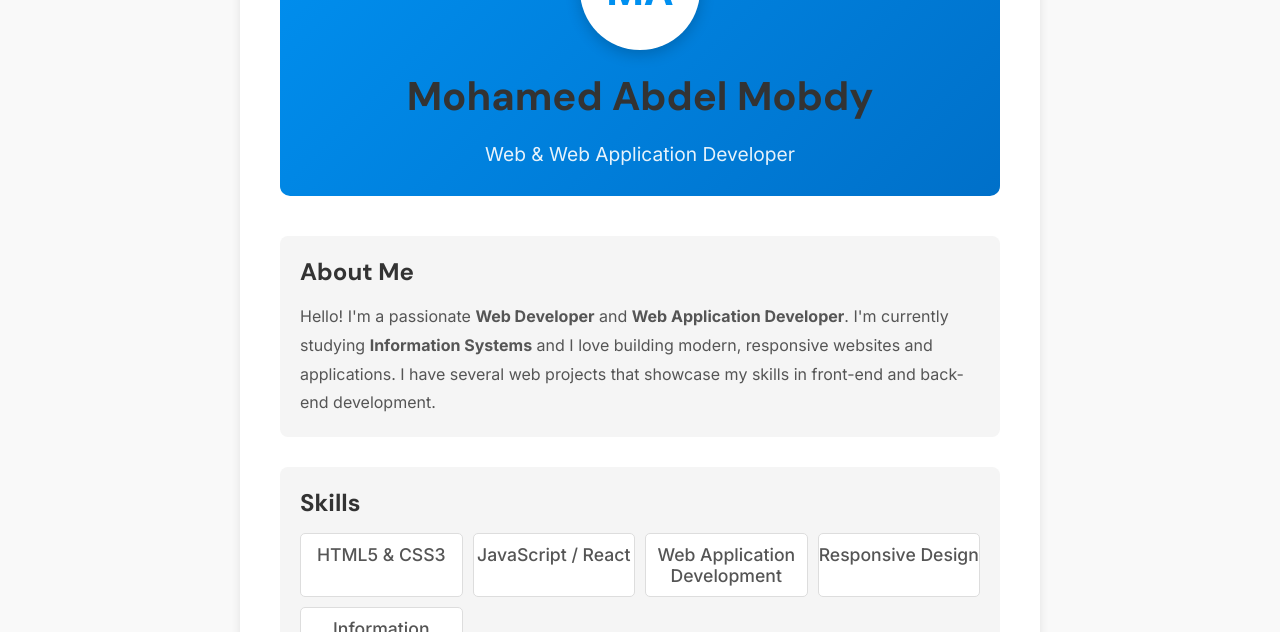
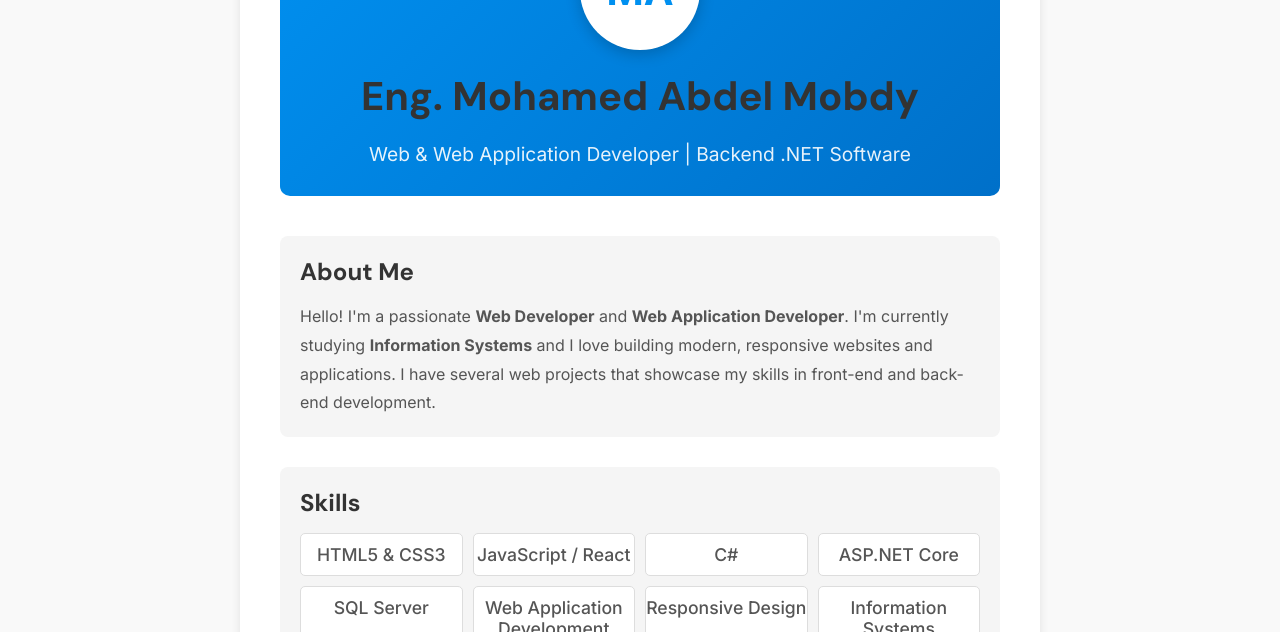
Before and after one commit to abdlmobdy868-design/my-comrs-stor, a React (Vite) app: page /about in a window 1280 px wide. Shown: the part 320-952 px from the top of the page. Built offline with nearby package versions, Linux system fonts and the light colour scheme; no server answers.

Commit message:
add Eng title and backend skills

```diff
--- a/about.jsx
+++ b/about.jsx
@@ -10,8 +10,8 @@ function About() {
           <div className="profile-image">
             <div className="profile-avatar">MA</div>
           </div>
-          <h1>Mohamed Abdel Mobdy</h1>
-          <p className="profile-title">Web & Web Application Developer</p>
+          <h1>Eng. Mohamed Abdel Mobdy</h1>
+          <p className="profile-title">Web & Web Application Developer | Backend .NET Software</p>
         </div>
 
         <div className="about-section">
@@ -28,7 +28,9 @@ function About() {
           <ul className="skills-list">
             <li>HTML5 & CSS3</li>
             <li>JavaScript / React</li>
-
+            <li>C#</li>
+            <li>ASP.NET Core</li>
+            <li>SQL Server</li>
             <li>Web Application Development</li>
             <li>Responsive Design</li>
             <li>Information Systems</li>
--- a/vite.config.js
+++ b/vite.config.js
@@ -6,6 +6,8 @@ export default defineConfig({
   plugins: [react()],
   server: {
     host: true,
-    port: 5173
+    port: 5173,
+    open: true,
+
   }
 })
```
